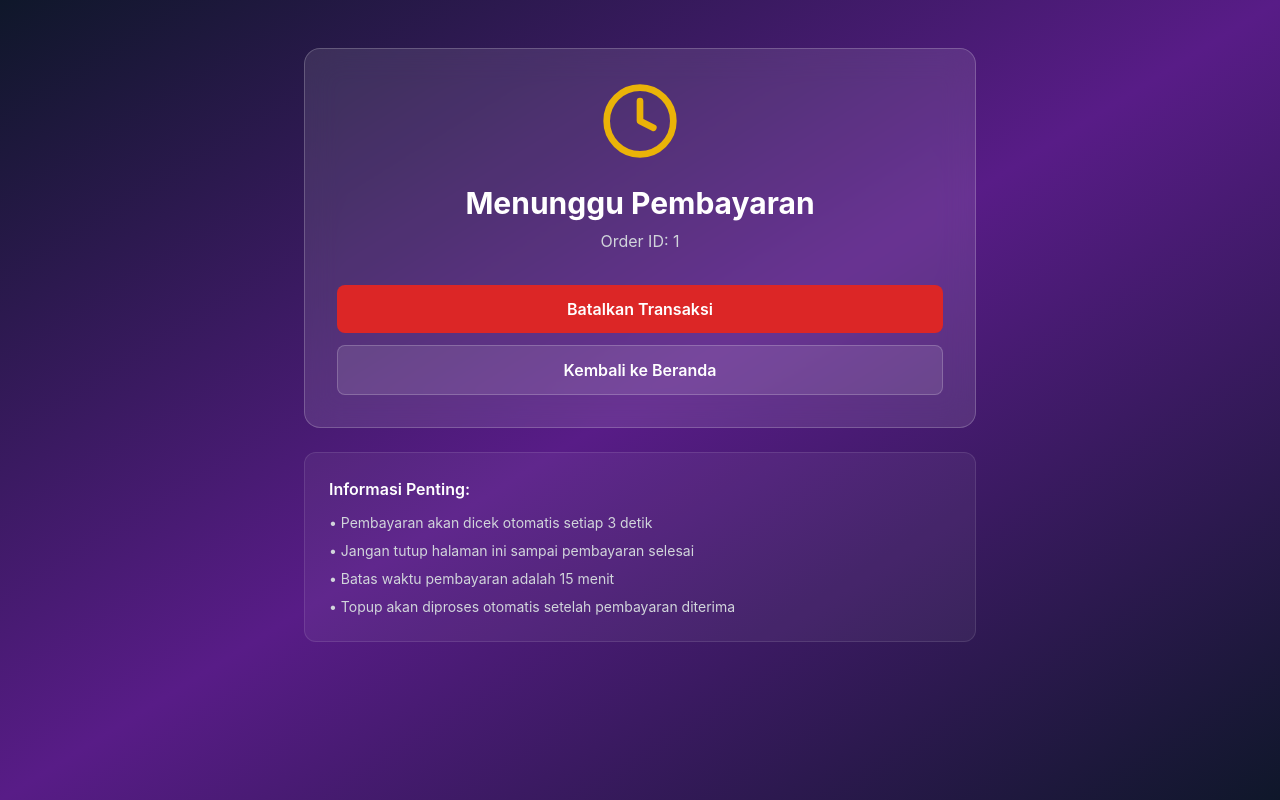
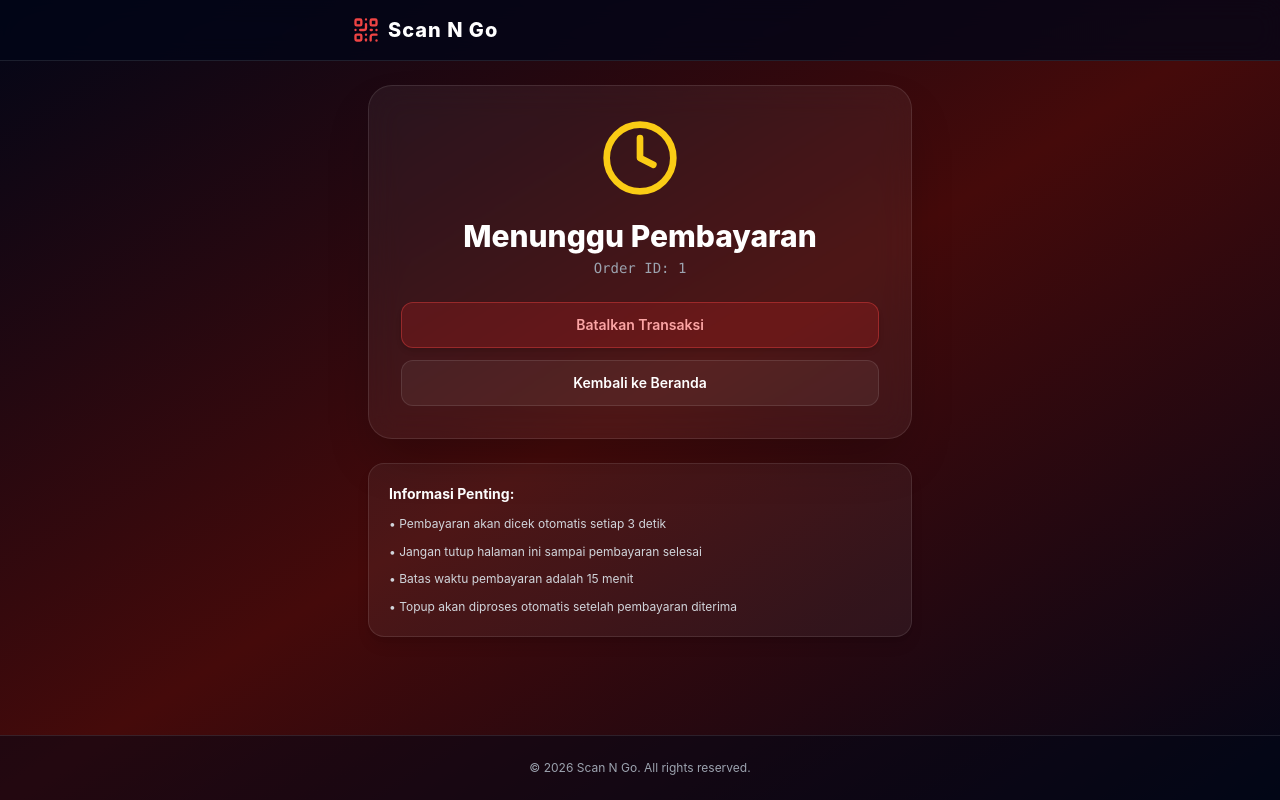
Before and after one commit to ofcdigisphere-labs/tnsmiley, a React (Vite) app in the folder frontend/: page /payment/1 in a window 1280 px wide. Built offline with nearby package versions, Linux system fonts and the light colour scheme; no server answers.

Commit message:
PaymentPage.jsx

```diff
--- a/frontend/src/pages/PaymentPage.jsx
+++ b/frontend/src/pages/PaymentPage.jsx
@@ -1,6 +1,6 @@
 import { useState, useEffect, useRef } from 'react';
 import { useParams, useNavigate } from 'react-router-dom';
-import { CheckCircle, XCircle, Clock, Loader2, Download } from 'lucide-react';
+import { CheckCircle, XCircle, Clock, Loader2, QrCode } from 'lucide-react';
 import toast from 'react-hot-toast';
 import { topupAPI } from '../services/api';
 
@@ -10,7 +10,6 @@ const PaymentPage = () => {
   const [orderData, setOrderData] = useState(null);
   const [status, setStatus] = useState('pending');
   const [serialNumber, setSerialNumber] = useState(null);
-  const [timeLeft, setTimeLeft] = useState(0);
   const [loading, setLoading] = useState(true);
   const pollingRef = useRef(null);
   const toastShownRef = useRef({
@@ -30,7 +29,6 @@ const PaymentPage = () => {
 
   const fetchInitialData = async () => {
     try {
-      // Try to get order data from sessionStorage first
       const storedData = sessionStorage.getItem('orderData');
       if (storedData) {
         const data = JSON.parse(storedData);
@@ -57,21 +55,18 @@ const PaymentPage = () => {
   };
 
   const startPolling = () => {
-    // Poll every 3 seconds
     pollingRef.current = setInterval(async () => {
       try {
         const response = await topupAPI.checkStatus(orderId);
 
         if (response.data.success) {
           const newStatus = response.data.data.status;
-
           setStatus(newStatus);
 
-          // Show toast only once per status change using ref
           if (newStatus === 'completed' && !toastShownRef.current.completed) {
             setSerialNumber(response.data.data.serialNumber);
             clearInterval(pollingRef.current);
-            toast.dismiss('processing'); // Dismiss processing toast first
+            toast.dismiss('processing');
             toast.success('Pembayaran berhasil!', { id: 'payment-success', duration: 4000 });
             toastShownRef.current.completed = true;
           } else if (newStatus === 'processing' && !toastShownRef.current.processing) {
@@ -105,14 +100,14 @@ const PaymentPage = () => {
   const getStatusIcon = () => {
     switch (status) {
       case 'completed':
-        return <CheckCircle className="w-20 h-20 text-green-500" />;
+        return <CheckCircle className="w-16 h-16 sm:w-20 sm:h-20 text-green-400" />;
       case 'failed':
       case 'expired':
-        return <XCircle className="w-20 h-20 text-red-500" />;
+        return <XCircle className="w-16 h-16 sm:w-20 sm:h-20 text-red-400" />;
       case 'processing':
-        return <Loader2 className="w-20 h-20 text-blue-500 animate-spin" />;
+        return <Loader2 className="w-16 h-16 sm:w-20 sm:h-20 text-red-500 animate-spin" />;
       default:
-        return <Clock className="w-20 h-20 text-yellow-500" />;
+        return <Clock className="w-16 h-16 sm:w-20 sm:h-20 text-yellow-400" />;
     }
   };
 
@@ -135,49 +130,60 @@ const PaymentPage = () => {
 
   if (loading) {
     return (
-      <div className="min-h-screen bg-gradient-to-br from-slate-900 via-purple-900 to-slate-900 flex items-center justify-center">
-        <Loader2 className="w-12 h-12 text-white animate-spin" />
+      <div className="min-h-screen bg-gradient-to-br from-slate-950 via-red-950 to-slate-950 flex items-center justify-center">
+        <Loader2 className="w-12 h-12 text-red-500 animate-spin" />
       </div>
     );
   }
 
   return (
-    <div className="min-h-screen bg-gradient-to-br from-slate-900 via-purple-900 to-slate-900 py-12 px-4">
-      <div className="max-w-2xl mx-auto">
-        <div className="bg-white/10 backdrop-blur-lg border border-white/20 rounded-2xl p-8">
+    <div className="min-h-screen bg-gradient-to-br from-slate-950 via-red-950 to-slate-950 text-white flex flex-col justify-between">
+      {/* Header */}
+      <nav className="sticky top-0 z-50 backdrop-blur-md bg-slate-950/80 border-b border-white/10 px-4 py-4">
+        <div className="container mx-auto flex items-center justify-between max-w-xl">
+          <div className="flex items-center gap-2 cursor-pointer" onClick={() => navigate('/')}>
+            <QrCode className="w-7 h-7 text-red-500" />
+            <h1 className="text-xl font-extrabold tracking-wider text-white">Scan N Go</h1>
+          </div>
+        </div>
+      </nav>
+
+      {/* Main Container Optimized for Mobile */}
+      <div className="container mx-auto px-4 py-6 max-w-xl w-full">
+        <div className="bg-white/5 backdrop-blur-lg border border-white/10 rounded-3xl p-6 sm:p-8 shadow-2xl">
           {/* Status Icon */}
-          <div className="flex justify-center mb-6">
+          <div className="flex justify-center mb-5">
             {getStatusIcon()}
           </div>
 
           {/* Status Text */}
-          <h2 className="text-3xl font-bold text-white text-center mb-2">
+          <h2 className="text-2xl sm:text-3xl font-extrabold text-white text-center mb-1">
             {getStatusText()}
           </h2>
 
-          <p className="text-gray-300 text-center mb-8">
+          <p className="text-gray-400 text-xs sm:text-sm text-center mb-6 font-mono">
             Order ID: {orderId}
           </p>
 
           {/* QR Code Section - Only show when pending */}
           {status === 'pending' && orderData && (
-            <div className="bg-white rounded-2xl p-8 mb-6">
+            <div className="bg-white rounded-2xl p-6 mb-6 shadow-inner text-slate-900">
               <div className="flex justify-center mb-4">
                 <img
                   src={orderData.qrCodeDataUrl}
                   alt="QR Code"
-                  className="w-64 h-64"
+                  className="w-56 h-56 sm:w-64 sm:h-64 object-contain"
                 />
               </div>
 
-              <div className="text-center space-y-2">
-                <p className="text-gray-600 text-sm">
+              <div className="text-center space-y-1.5">
+                <p className="text-slate-600 text-xs sm:text-sm">
                   Scan QR Code dengan aplikasi pembayaran QRIS
                 </p>
-                <p className="text-gray-800 font-semibold">
-                  Total: Rp {orderData.totalPayment?.toLocaleString('id-ID')}
+                <p className="text-red-600 text-lg sm:text-xl font-bold">
+                  Rp {orderData.totalPayment?.toLocaleString('id-ID')}
                 </p>
-                <p className="text-gray-600 text-sm">
+                <p className="text-slate-500 text-xs">
                   Batas waktu: 15 menit
                 </p>
               </div>
@@ -186,8 +192,8 @@ const PaymentPage = () => {
 
           {/* Processing Message */}
           {status === 'processing' && (
-            <div className="bg-blue-500/20 border border-blue-500/50 rounded-xl p-6 mb-6">
-              <p className="text-white text-center">
+            <div className="bg-red-500/10 border border-red-500/30 rounded-2xl p-5 mb-6 text-center">
+              <p className="text-white text-sm">
                 Pembayaran diterima! Sedang memproses topup ke akun Anda...
               </p>
             </div>
@@ -195,14 +201,14 @@ const PaymentPage = () => {
 
           {/* Success Message */}
           {status === 'completed' && (
-            <div className="bg-green-500/20 border border-green-500/50 rounded-xl p-6 mb-6 space-y-3">
-              <p className="text-white text-center font-semibold">
+            <div className="bg-green-500/10 border border-green-500/30 rounded-2xl p-5 mb-6 space-y-3 text-center">
+              <p className="text-white text-sm font-semibold">
                 Topup berhasil! Saldo sudah masuk ke akun e-wallet Anda.
               </p>
               {serialNumber && (
-                <div className="bg-white/10 rounded-lg p-4">
-                  <p className="text-gray-300 text-sm mb-1">Serial Number:</p>
-                  <p className="text-white font-mono break-all">{serialNumber}</p>
+                <div className="bg-white/5 rounded-xl p-3 border border-white/10 text-left">
+                  <p className="text-gray-400 text-xs mb-1">Serial Number:</p>
+                  <p className="text-white font-mono text-xs sm:text-sm break-all">{serialNumber}</p>
                 </div>
               )}
             </div>
@@ -210,8 +216,8 @@ const PaymentPage = () => {
 
           {/* Failed Message */}
           {(status === 'failed' || status === 'expired') && (
-            <div className="bg-red-500/20 border border-red-500/50 rounded-xl p-6 mb-6">
-              <p className="text-white text-center">
+            <div className="bg-red-500/10 border border-red-500/30 rounded-2xl p-5 mb-6 text-center">
+              <p className="text-white text-sm">
                 {status === 'expired'
                   ? 'Pembayaran melewati batas waktu. Silakan buat order baru.'
                   : 'Terjadi kesalahan saat memproses topup. Silakan hubungi customer service.'}
@@ -224,7 +230,7 @@ const PaymentPage = () => {
             {status === 'pending' && (
               <button
                 onClick={handleCancel}
-                className="w-full bg-red-600 hover:bg-red-700 text-white font-semibold py-3 rounded-lg transition"
+                className="w-full bg-red-600/20 hover:bg-red-600/30 border border-red-500/40 text-red-300 font-semibold py-3 rounded-xl transition text-sm shadow-md"
               >
                 Batalkan Transaksi
               </button>
@@ -233,7 +239,7 @@ const PaymentPage = () => {
             {['completed', 'failed', 'expired', 'cancelled'].includes(status) && (
               <button
                 onClick={() => navigate('/topup')}
-                className="w-full bg-purple-600 hover:bg-purple-700 text-white font-semibold py-3 rounded-lg transition"
+                className="w-full bg-red-600 hover:bg-red-700 text-white font-semibold py-3 rounded-xl transition text-sm shadow-lg shadow-red-600/30"
               >
                 Buat Topup Baru
               </button>
@@ -241,7 +247,7 @@ const PaymentPage = () => {
 
             <button
               onClick={() => navigate('/')}
-              className="w-full bg-white/10 hover:bg-white/20 border border-white/20 text-white font-semibold py-3 rounded-lg transition"
+              className="w-full bg-white/5 hover:bg-white/10 border border-white/10 text-white font-semibold py-3 rounded-xl transition text-sm"
             >
               Kembali ke Beranda
             </button>
@@ -249,9 +255,9 @@ const PaymentPage = () => {
         </div>
 
         {/* Info Box */}
-        <div className="mt-6 bg-white/5 border border-white/10 rounded-xl p-6">
-          <h3 className="text-white font-semibold mb-3">Informasi Penting:</h3>
-          <ul className="text-gray-300 text-sm space-y-2">
+        <div className="mt-6 bg-white/5 border border-white/10 rounded-2xl p-5 shadow-lg">
+          <h3 className="text-white font-bold text-sm mb-2.5">Informasi Penting:</h3>
+          <ul className="text-gray-300 text-xs space-y-2 leading-relaxed">
             <li>• Pembayaran akan dicek otomatis setiap 3 detik</li>
             <li>• Jangan tutup halaman ini sampai pembayaran selesai</li>
             <li>• Batas waktu pembayaran adalah 15 menit</li>
@@ -259,6 +265,11 @@ const PaymentPage = () => {
           </ul>
         </div>
       </div>
+
+      {/* Footer */}
+      <footer className="border-t border-white/10 py-6 text-center text-xs text-gray-400 bg-slate-950/50 mt-auto">
+        <p>&copy; 2026 Scan N Go. All rights reserved.</p>
+      </footer>
     </div>
   );
 };
```
